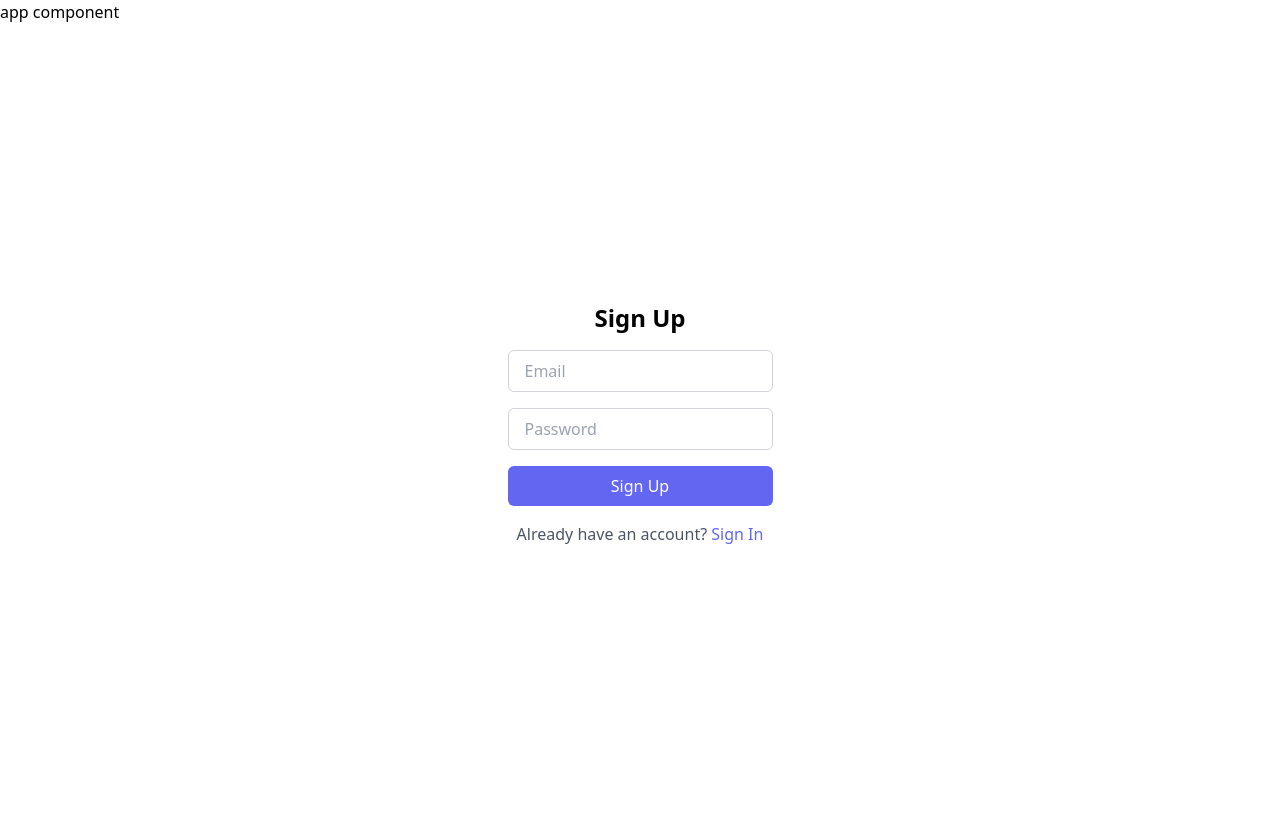
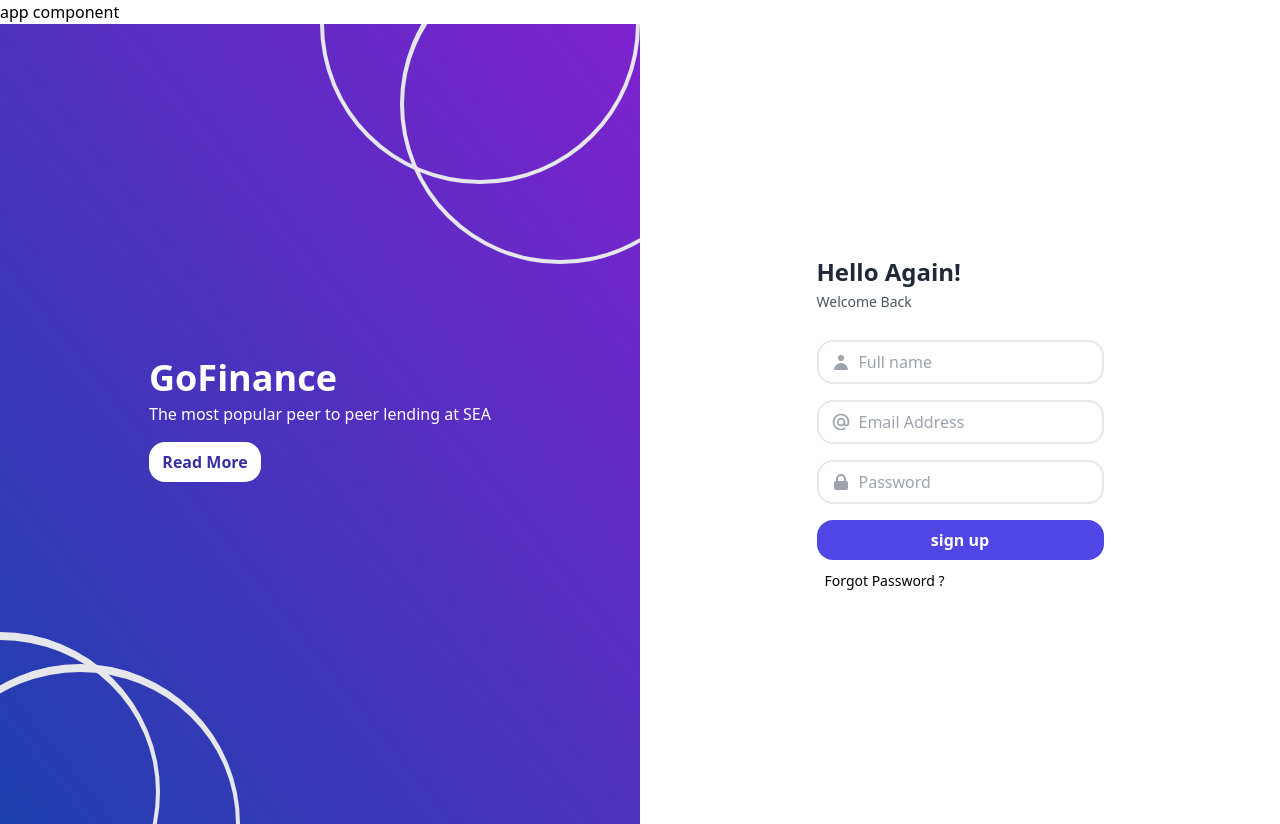
Before and after one commit to linuxvps/knnUi, an Angular app: page /sign-up in a window 1280 px wide. Built offline with nearby package versions, Linux system fonts and the light colour scheme.

Commit message:
fix sign in page

```diff
--- a/src/app/component/signup/signup.component.html
+++ b/src/app/component/signup/signup.component.html
@@ -1,25 +1,66 @@
-<div class="flex h-screen">
-  <!-- Right Pane -->
-  <div class="flex items-center justify-center flex-1 bg-white text-black">
-    <div class="max-w-md text-center">
-      <h2 class="text-2xl font-semibold mb-4">Sign Up</h2>
-      <form action="#" method="POST" class="space-y-4">
-        <!-- Email Input -->
-        <div>
-          <label for="email" class="sr-only">Email</label>
-          <input id="email" name="email" type="email" required placeholder="Email" class="w-full px-4 py-2 border border-gray-300 rounded-md focus:outline-none focus:border-indigo-500" />
-        </div>
-        <!-- Password Input -->
-        <div>
-          <label for="password" class="sr-only">Password</label>
-          <input id="password" name="password" type="password" required placeholder="Password" class="w-full px-4 py-2 border border-gray-300 rounded-md focus:outline-none focus:border-indigo-500" />
-        </div>
-        <!-- Sign Up Button -->
-        <div>
-          <button type="submit" class="w-full px-4 py-2 bg-indigo-500 text-white rounded-md hover:bg-indigo-600 focus:outline-none focus:bg-indigo-600">Sign Up</button>
-        </div>
-      </form>
-      <p class="mt-4 text-gray-600">Already have an account? <a href="#" class="text-indigo-500 hover:text-indigo-600">Sign In</a></p>
+
+<div class="h-screen md:flex">
+<!--  left panel -->
+  <div class="relative overflow-hidden md:flex w-1/2 bg-gradient-to-tr from-blue-800 to-purple-700 i justify-around items-center hidden">
+    <div>
+      <h1 class="text-white font-bold text-4xl font-sans">GoFinance</h1>
+      <p class="text-white mt-1">The most popular peer to peer lending at SEA</p>
+      <button type="submit" class="block w-28 bg-white text-indigo-800 mt-4 py-2 rounded-2xl font-bold mb-2">
+        Read More
+      </button>
     </div>
+    <div class="absolute -bottom-32 -left-40 w-80 h-80 border-4 rounded-full border-opacity-30 border-t-8"></div>
+    <div class="absolute -bottom-40 -left-20 w-80 h-80 border-4 rounded-full border-opacity-30 border-t-8"></div>
+    <div class="absolute -top-40 -right-0 w-80 h-80 border-4 rounded-full border-opacity-30 border-t-8"></div>
+    <div class="absolute -top-20 -right-20 w-80 h-80 border-4 rounded-full border-opacity-30 border-t-8"></div>
+  </div>
+
+<!-- right panel -->
+  <div class="flex md:w-1/2 justify-center py-10 items-center bg-white">
+    <form class="bg-white">
+      <h1 class="text-gray-800 font-bold text-2xl mb-1">Hello Again!</h1>
+      <p class="text-sm font-normal text-gray-600 mb-7">Welcome Back</p>
+      <div class="flex items-center border-2 py-2 px-3 rounded-2xl mb-4">
+        <svg xmlns="http://www.w3.org/2000/svg" class="h-5 w-5 text-gray-400" viewBox="0 0 20 20"
+             fill="currentColor">
+          <path fill-rule="evenodd" d="M10 9a3 3 0 100-6 3 3 0 000 6zm-7 9a7 7 0 1114 0H3z"
+                clip-rule="evenodd"/>
+        </svg>
+        <input class="pl-2 outline-none border-none" type="text" name="" id="" placeholder="Full name"/>
+      </div>
+
+      <!--user name-->
+      <!-- <div class="flex items-center border-2 py-2 px-3 rounded-2xl mb-4">         <svg xmlns="http://www.w3.org/2000/svg" class="h-5 w-5 text-gray-400" fill="none"              viewBox="0 0 24 24" stroke="currentColor">           <path stroke-linecap="round" stroke-linejoin="round" stroke-width="2"                 d="M12 11c0 3.517-1.009 6.799-2.753 9.571m-3.44-2.04l.054-.09A13.916 13.916 0 008 11a4 4 0 118 0c0 1.017-.07 2.019-.203 3m-2.118 6.844A21.88 21.88 0 0015.171 17m3.839 1.132c.645-2.266.99-4.659.99-7.132A8 8 0 008 4.07M3 15.364c.64-1.319 1-2.8 1-4.364 0-1.457.39-2.823 1.07-4"/>        </svg>         <input class="pl-2 outline-none border-none" type="text" name="" id="" placeholder="Username"/>      </div>-->
+
+      <!--   email    -->
+      <div class="flex items-center border-2 py-2 px-3 rounded-2xl mb-4">
+        <svg xmlns="http://www.w3.org/2000/svg" class="h-5 w-5 text-gray-400" fill="none"
+             viewBox="0 0 24 24" stroke="currentColor">
+          <path stroke-linecap="round" stroke-linejoin="round" stroke-width="2"
+                d="M16 12a4 4 0 10-8 0 4 4 0 008 0zm0 0v1.5a2.5 2.5 0 005 0V12a9 9 0 10-9 9m4.5-1.206a8.959 8.959 0 01-4.5 1.207"/>
+        </svg>
+        <input class="pl-2 outline-none border-none" type="text" name="" id="" placeholder="Email Address"/>
+      </div>
+
+      <!--   pass   -->
+      <div class="flex items-center border-2 py-2 px-3 rounded-2xl">
+        <svg xmlns="http://www.w3.org/2000/svg" class="h-5 w-5 text-gray-400" viewBox="0 0 20 20"
+             fill="currentColor">
+          <path fill-rule="evenodd"
+                d="M5 9V7a5 5 0 0110 0v2a2 2 0 012 2v5a2 2 0 01-2 2H5a2 2 0 01-2-2v-5a2 2 0 012-2zm8-2v2H7V7a3 3 0 016 0z"
+                clip-rule="evenodd"/>
+        </svg>
+        <input class="pl-2 outline-none border-none" type="text" name="" id="" placeholder="Password"/>
+      </div>
+
+      <!--   submit   -->
+      <button type="submit" class="block w-full bg-indigo-600 mt-4 py-2 rounded-2xl text-white font-semibold mb-2">sign
+        up
+      </button>
+
+      <!--  forgot pass    -->
+      <span class="text-sm ml-2 hover:text-blue-500 cursor-pointer">Forgot Password ?</span>
+
+    </form>
   </div>
 </div>
```
